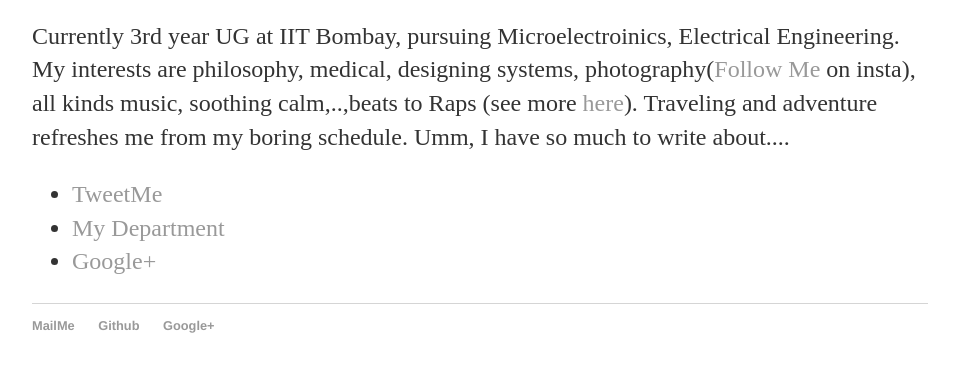
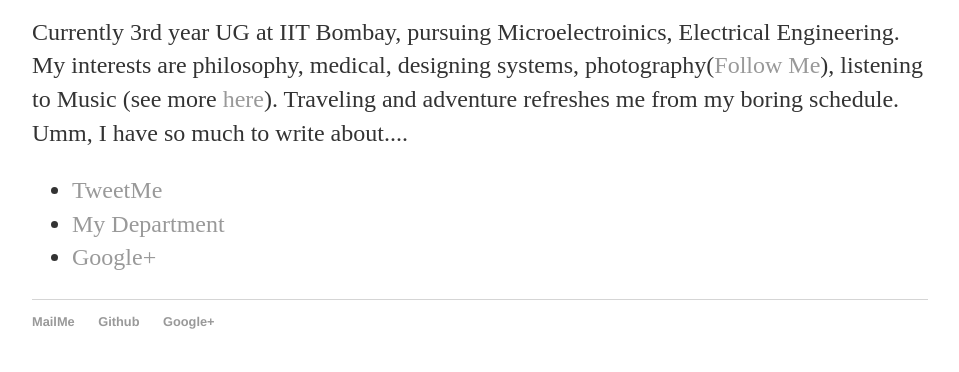
Before and after one commit to ajinkyagorad/ajinkyagorad.github.io, a Jekyll site: the page built from about/index.html, in a window 1280 px wide, cut to the strip 412-784 px from the top of the page. Shown: the whole strip, without its empty margins (160-1119 px from the left). Built offline with Jekyll 4.4.1, drawn with Linux system fonts in a browser that asks for light colours.

Commit message:
Update index.html

```diff
--- a/about/index.html
+++ b/about/index.html
@@ -5,12 +5,13 @@
 
 		<div class="about">
 			<h1>About</h1>
-			<img src="https://lh4.googleusercontent.com/-MAMSCsOTW4M/VqNSWnUXexI/AAAAAAAAFSc/77J-gn-ZZcArPb9rTa6v7dIAGJwCRF0pgCL0B/s579-no/_MG_0011.JPG" alt="We" style="width:200px;height:200px;"  border="3" align="center"/>
+
+			<img src="https://lh4.googleusercontent.com/-MAMSCsOTW4M/VqNSWnUXexI/AAAAAAAAFSc/77J-gn-ZZcArPb9rTa6v7dIAGJwCRF0pgCL0B/s579-no/_MG_0011.JPG" alt="We" style="width:200px; height:200px;"  border="1" align="middle"/>
 
 			<p>Currently 3rd year UG at IIT Bombay, pursuing Microelectroinics, Electrical Engineering.
 			My interests are philosophy, medical, designing systems,
-			photography(<a href="https://www.instagram.com/ajinkyagorad/">Follow Me</a> on insta),
-			all kinds music, soothing calm,..,beats to Raps (see more <a href="https://www.youtube.com/playlist?list=LLTmKKgHQdMwUKZL5YekHskA">here</a>). Traveling and adventure refreshes me from my boring schedule. Umm, I have so much to write about....
+			photography(<a href="https://www.instagram.com/ajinkyagorad/">Follow Me</a>), listening to Music
+			 (see more <a href="https://www.youtube.com/playlist?list=LLTmKKgHQdMwUKZL5YekHskA">here</a>). Traveling and adventure refreshes me from my boring schedule. Umm, I have so much to write about....
 			<ul class="contacts">
 				<li><a href="https://twitter.com/ajinkya_gorad">TweetMe</a></li>
 				<li><a href="https://www.ee.iitb.ac.in/web">My Department</a></li>
```
